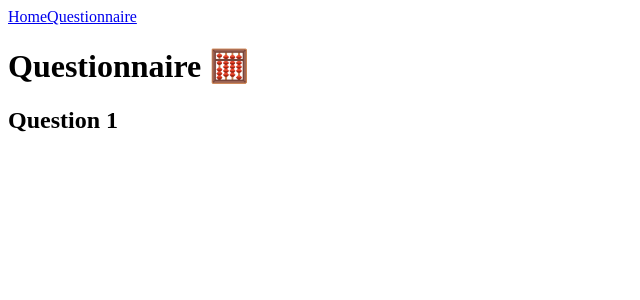
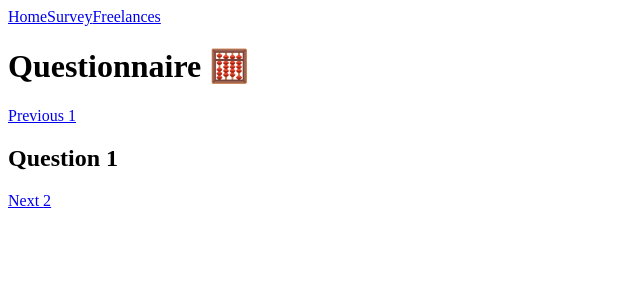
Before and after one commit to anjanante/agence_free_rt, a React (Create React App) app: page /survey/1 in a window 1280 px wide. Shown: the top 300 px of the page, without its empty margins (0-640 px from the left). Built offline with nearby package versions, Linux system fonts and the light colour scheme.

Commit message:
Survey Pagination
Add control pagination to Survey and change page

```diff
--- a/src/components/Error/index.jsx
+++ b/src/components/Error/index.jsx
@@ -1,5 +1,3 @@
-import { Link } from 'react-router-dom'
-
 export default function Error() {
     return (
         <div>
--- a/src/components/Header/index.jsx
+++ b/src/components/Header/index.jsx
@@ -4,7 +4,8 @@ export default function Header() {
     return (
         <nav>
             <Link to="/">Home</Link>
-            <Link to="/survey/5">Questionnaire</Link>
+            <Link to="/survey/5">Survey</Link>
+            <Link to="/freelances">Freelances</Link>
         </nav>
     )
 }
--- a/src/index.jsx
+++ b/src/index.jsx
@@ -1,9 +1,11 @@
 import React from "react";
 import ReactDOM from "react-dom";
+import { BrowserRouter as Router, Route, Switch } from "react-router-dom";
+import reportWebVitals from "./reportWebVitals";
 import Home from "./pages/Home";
 import Survey from "./pages/Survey";
-import reportWebVitals from "./reportWebVitals";
-import { BrowserRouter as Router, Route, Switch } from "react-router-dom";
+import Results from "./pages/Results";
+import Freelances from "./pages/Freelances";
 import Header from "./components/Header";
 import Error from "./components/Error";
 
@@ -18,8 +20,11 @@ ReactDOM.render(
         <Route path="/survey/:questionNumber">
           <Survey />
         </Route>
-        <Route path="/:questionNumber">
-          <Home />
+        <Route path="/results">
+          <Results />
+        </Route>
+        <Route path="/freelances">
+          <Freelances />
         </Route>
         <Route>
           <Error />
--- /dev/null
+++ b/src/pages/Freelances/index.jsx
@@ -0,0 +1,3 @@
+export default function Index() {
+  return <div className="App">freelances a</div>;
+}
--- /dev/null
+++ b/src/pages/Results/index.jsx
@@ -0,0 +1,3 @@
+export default function Index() {
+  return <div className="App">Results</div>;
+}
--- a/src/pages/Survey.jsx
+++ /dev/null
@@ -1,11 +0,0 @@
-import { useParams } from "react-router"
-
-export default function Survey() {
-    const { questionNumber } = useParams()
-    return (
-        <div>
-            <h1>Questionnaire 🧮</h1>
-            <h2>Question {questionNumber}</h2>
-        </div>
-    )
-}
--- /dev/null
+++ b/src/pages/Survey/index.jsx
@@ -0,0 +1,24 @@
+import { useParams } from "react-router"
+import { Link } from "react-router-dom"
+
+export default function Index() {
+    const { questionNumber } = useParams()
+    const questionNumberInt = parseInt(questionNumber) ;
+    const prevQuestion = questionNumberInt === 1 ? 1 : questionNumberInt - 1;
+    const nextQuestion = questionNumberInt + 1;
+    return (
+        <div>
+            <h1>Questionnaire 🧮</h1>
+            <Link to={`/survey/${prevQuestion}`}>Previous {prevQuestion}</Link>
+            <h2>Question {questionNumber}</h2>
+            {
+                questionNumberInt < 10 ?
+                (
+                    <Link to={`/survey/${nextQuestion}`}>Next {nextQuestion}</Link>
+                ) : (
+                    <Link to="/results">Results</Link>
+                )
+            }
+        </div>
+    )
+}
```
